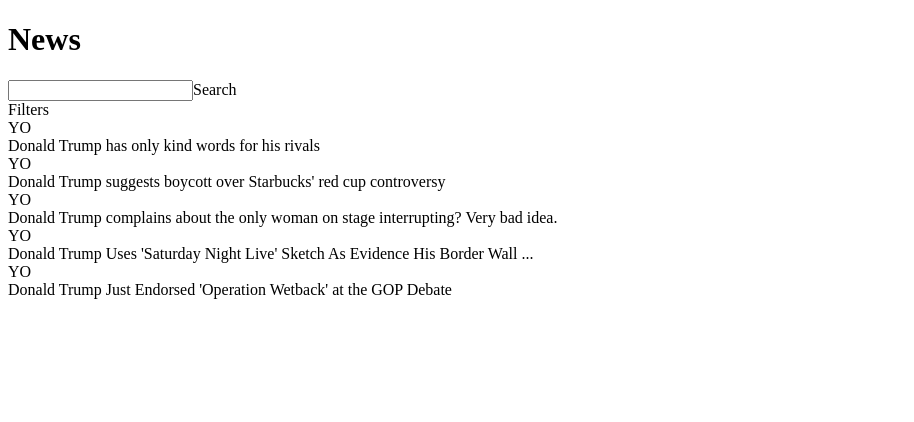
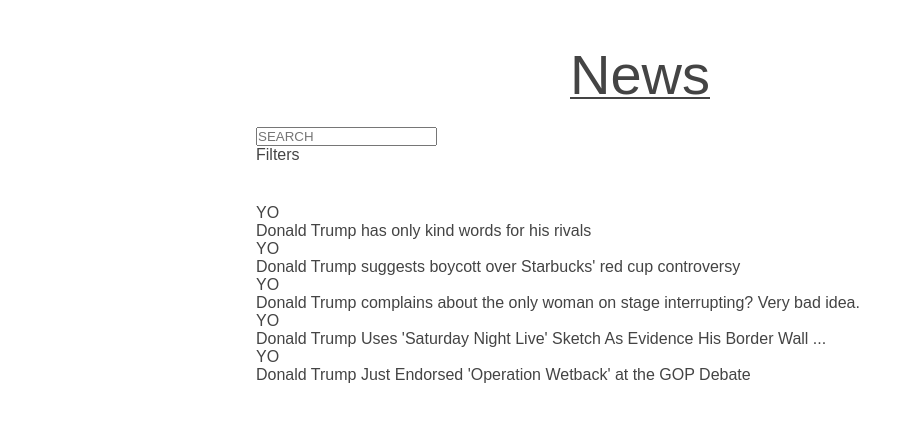
Before and after one commit to mydylan/newslist, a website built with webpack: page src/index.html in a window 1280 px wide. Shown: the whole page, without its empty margins (0-914 px from the left). Built offline with nearby package versions, Linux system fonts and the light colour scheme.

Commit message:
building header

```diff
--- a/src/index.html
+++ b/src/index.html
@@ -10,11 +10,11 @@
 		<div class="control-wrapper">
 			<div class="controls">
 				<div class="search-input">
-					<input type="text">Search</input>
+					<input type="text" placeholder="SEARCH">
 				</div>
 				<div class="filter-button">
-					Filters
-					<span class="caret caret-down"></span>
+					<p>Filters</p>
+					<div class="caret"></div>
 				</div>
 			</div>
 			<div class="filters">
--- a/src/main.js
+++ b/src/main.js
@@ -5,3 +5,8 @@
 
 const app = new App(DATA);
 app.render();
+
+document.querySelector('.filter-button').addEventListener("click", () => {
+  document.querySelector('.filters').classList.toggle('open');
+  document.querySelector('.caret').classList.toggle('rotate');
+});
--- a/src/stylesheets/app.sass
+++ b/src/stylesheets/app.sass
@@ -0,0 +1,20 @@
+@import 'header'
+@import 'main'
+@import 'single-item'
+@import 'constants'
+
+*
+  margin: 0
+  padding: 0
+
+body
+  width: 100%
+  height: 100%
+  max-width: 768px
+  margin: 0 auto
+  font-family: sans-serif
+  color: $grey
+
+h1
+  font-size: 56px
+  font-weight: 400
--- /dev/null
+++ b/src/stylesheets/constants.sass
@@ -0,0 +1,4 @@
+$bg-grey: #5F5F5F
+$light-grey: #A9A9A9
+$grey: #444444
+$dark-grey: #383838
--- /dev/null
+++ b/src/stylesheets/header.sass
@@ -0,0 +1,68 @@
+@import 'constants'
+header
+  width: 100%
+  h1
+    display: table
+    margin: 0 auto
+    position: relative
+    padding: 40px 0 20px
+    &::before
+      content: ''
+      display: block
+      position: relative
+      width: 100%
+      height: 2px
+      top: 57px
+      background-color: $grey
+
+  .control-wrapper
+    position: relative
+    width: 100%
+    height: 100%
+
+  .controls
+    display: flex
+    justify-content: space-between
+    border-bottom: 2px solid $light-grey
+
+    input[type="text"]
+      width: 250px
+      border: none
+      outline: none
+      font-size: 26px
+  .filter-button
+    display: flex
+    justify-content: space-between
+    align-items: center
+    width: 90px
+    font-size: 26px
+    color: $light-grey
+    transition: all 0.2s
+    cursor: pointer
+    &:hover
+      color: $grey
+      .caret
+        border-top-color: $grey
+        border-bottomg-color: $grey
+  .caret
+    width: 0
+    height: 0
+    border-left: 5px solid transparent
+    border-right: 5px solid transparent
+    position: relative
+    transition: all 0.2s
+    border-top: 5px solid $light-grey
+    border-bottom: 0
+    &.rotate
+      border-top: 0px
+      border-bottom: 5px solid $light-grey
+
+  .filters
+    width: 100%
+    height: 0px
+    transition: all 0.4s
+    box-sizing: border-box
+    border-bottom: 0px solid $light-grey
+    &.open
+      height: 120px
+      border-bottom: 2px solid $light-grey
--- /dev/null
+++ b/src/stylesheets/main.sass
@@ -0,0 +1,3 @@
+main
+  position: relative
+  margin: 40px 0 0 0
```
Also changed, not shown: src/stylesheets/single-item.sass (added).
